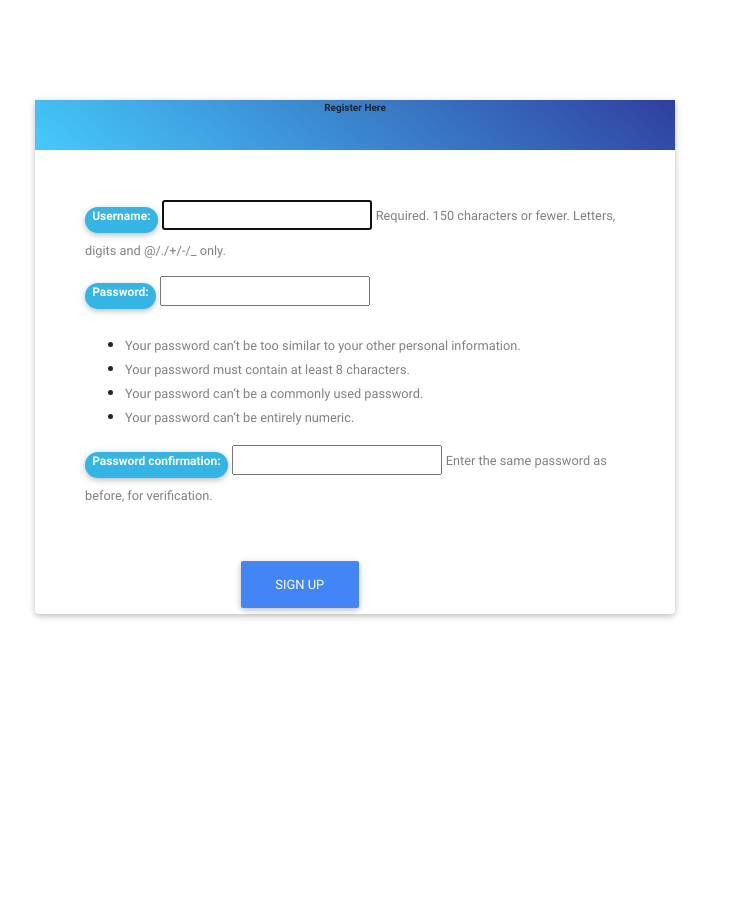
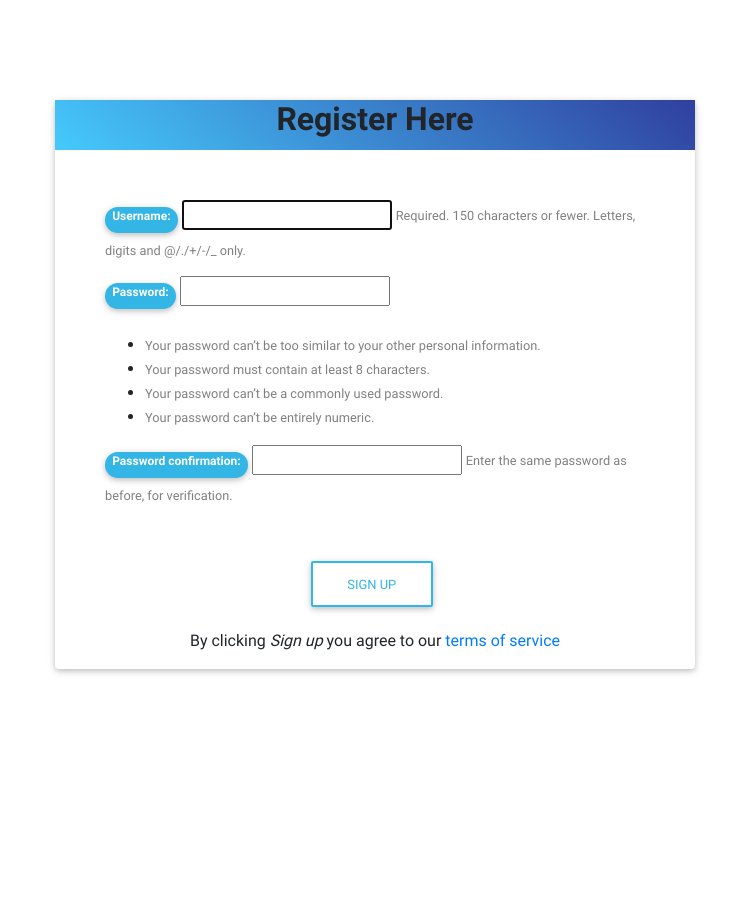
Before and after one commit to michaelmurwayi/rollerskates, a Django app: page /signup/ in a window 1280 px wide. Shown: the whole page, without its empty margins (245-974 px from the left). Run offline with Django 3.2, Linux system fonts and the light colour scheme; some libraries are stand-ins or nearby versions.

Commit message:
design edite the sign up page

```diff
--- a/skates/hire/templates/signup.html
+++ b/skates/hire/templates/signup.html
@@ -27,7 +27,7 @@
     .card {
       width: 50%;
       position: relative;
-      left: 180;
+      left: 200;
       margin: 100px;
 
     }
@@ -41,7 +41,10 @@
     }
     .btn{
       position: relative;
-      left: 200px;
+      left: 250px;
+    }
+    .terms{
+      text-align: center;
     }
   </style>
   <body>
@@ -50,10 +53,7 @@
       <div class="card col-md-offset-2">
         <div class="panel panel-default">
           <div class="form-header blue-gradient">
-            <b
-            ><strong>
-              <p>Register Here</p>
-            </strong></b>
+            <h2 class="font-weight-bold">Register Here</h2>
           </div>
         <div class="form-content">
               {% csrf_token %}
@@ -69,11 +69,17 @@
                 {% endfor %}
               </p>
               {% endfor %}
-        </div>
-              <button class="btn btn-primary"  type="submit">Sign up</button>
+            </div>
+          </form>
 
+            <button class="btn btn-outline-info"  type="submit">Sign up</button>
+          <div class="terms m-3">
+            <!-- Terms of service -->
+            <p>By clicking
+              <em>Sign up</em> you agree to our
+              <a href="" target="_blank">terms of service</a>
+            </div>
 
-            </form>
 
       </div>
     </form>
```
